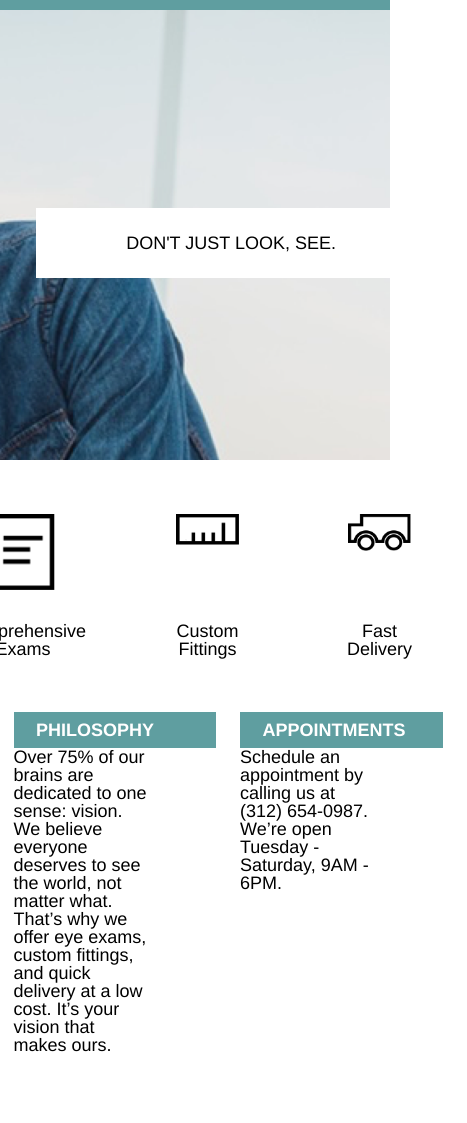
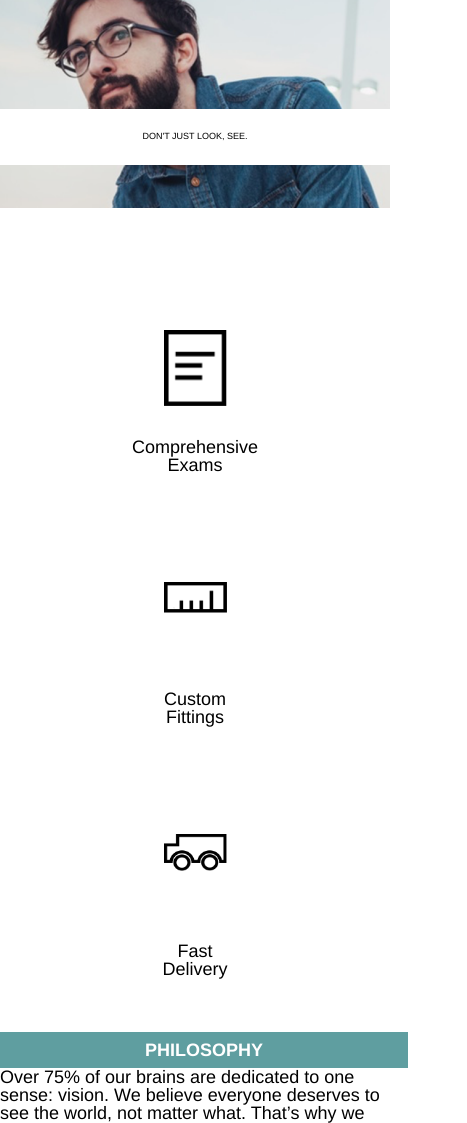
Before and after one commit to jtwmo/Tortoiseshell, a plain HTML site: page index.html in a window 390 px wide. Shown: the part 98-1221 px from the top of the page, 467 px wide, since content can reach past the window. Drawn offline with Linux system fonts and the light colour scheme; files that its build step writes are made by us from their sources.

Commit message:
Complete version 1.

```diff
--- a/index.html
+++ b/index.html
@@ -18,7 +18,7 @@
           <span>Tortoiseshell Optics</span>
         </div>
         <nav>
-          <ul>
+          <ul class="big-menu">
             <li>Services</li>
             <li>Products</li>
             <li>Contact</li>
@@ -77,7 +77,7 @@
     <footer class="container">
       <div class="copyright">
         <img src="./resources/images/logo-black.png" alt="">
-        <div>Copyright Tortoiseshell Optics</div>
+        <div class="copyright-text">Copyright Tortoiseshell Optics</div>
       </div>
     </footer>
   </body>
--- a/resources/css/style.css
+++ b/resources/css/style.css
@@ -76,13 +76,14 @@ header .flex {
 }
 
 .main-banner {
+
   background-color: white;
   color: black;
   padding: .75rem 5rem;
   display: inline-block;
   margin-top: 10rem;
   margin-right: -2rem;
-  line-height: 2.4rem;
+  line-height: 1.2rem;
 }
 
 
@@ -156,3 +157,101 @@ footer {
   height: 1.5rem;
   margin-right: 1rem;
 }
+
+
+/*--MEDIA QUERIES--*/
+
+@media only screen  and (max-width: 1024px) {
+
+  header {
+    padding: 0;
+    height: 22rem;
+  }
+
+  header .container {
+    max-width: 100%;
+  }
+
+  .main-banner {
+    padding: .35rem 4rem;
+    margin-top: 5rem;
+    margin-right: 2rem;
+    line-height: 2.4rem;
+  }
+}
+
+@media only screen and (max-width: 845px) {
+
+  .logo span {
+    display: none;
+  }
+
+  .big-menu {
+    display: none;
+  }
+
+  .small-menu {
+    display: inline;
+  }
+
+  header {
+    padding: 0;
+    height: 17rem;
+    background-position: 20%;
+  }
+
+  header .flex {
+      justify-content: center;
+  }
+
+
+  .main-banner {
+    font-size: .5rem;
+    text-align: center;
+    margin: 7rem 0 0 0;
+    line-height: 2.4rem;
+    min-width: 400px;
+  }
+
+  h1 {
+    margin:0;
+  }
+
+  /*--SERVICE-GRID--*/
+
+  .service-grid {
+    margin-top: 3.77rem;
+    flex-direction: column;
+    align-items: center;
+  }
+
+  /*--INFO-GRID--*/
+
+  .info-grid {
+    flex-direction: column;
+    align-items: center;
+  }
+
+  .info {
+    width: 100%;
+  }
+
+  .info-title {
+    width: 100%;
+    padding: .5rem;
+    text-align: center;
+  }
+
+  .info p {
+    margin-bottom: 5rem;
+  }
+  /*--FOOTER--*/
+
+  .copyright {
+    justify-content: center;
+  }
+
+  .copyright-text {
+    display: none;
+  }
+}
```
